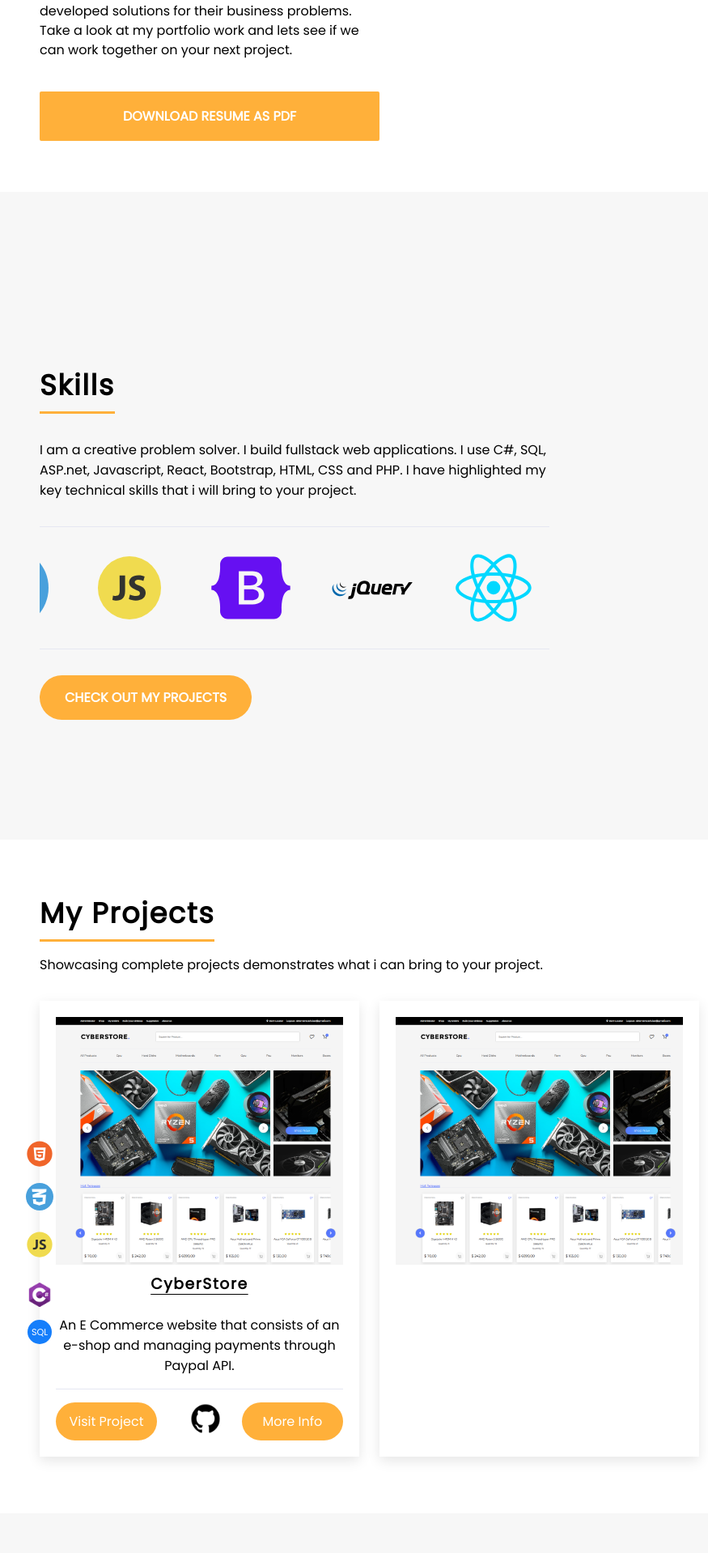
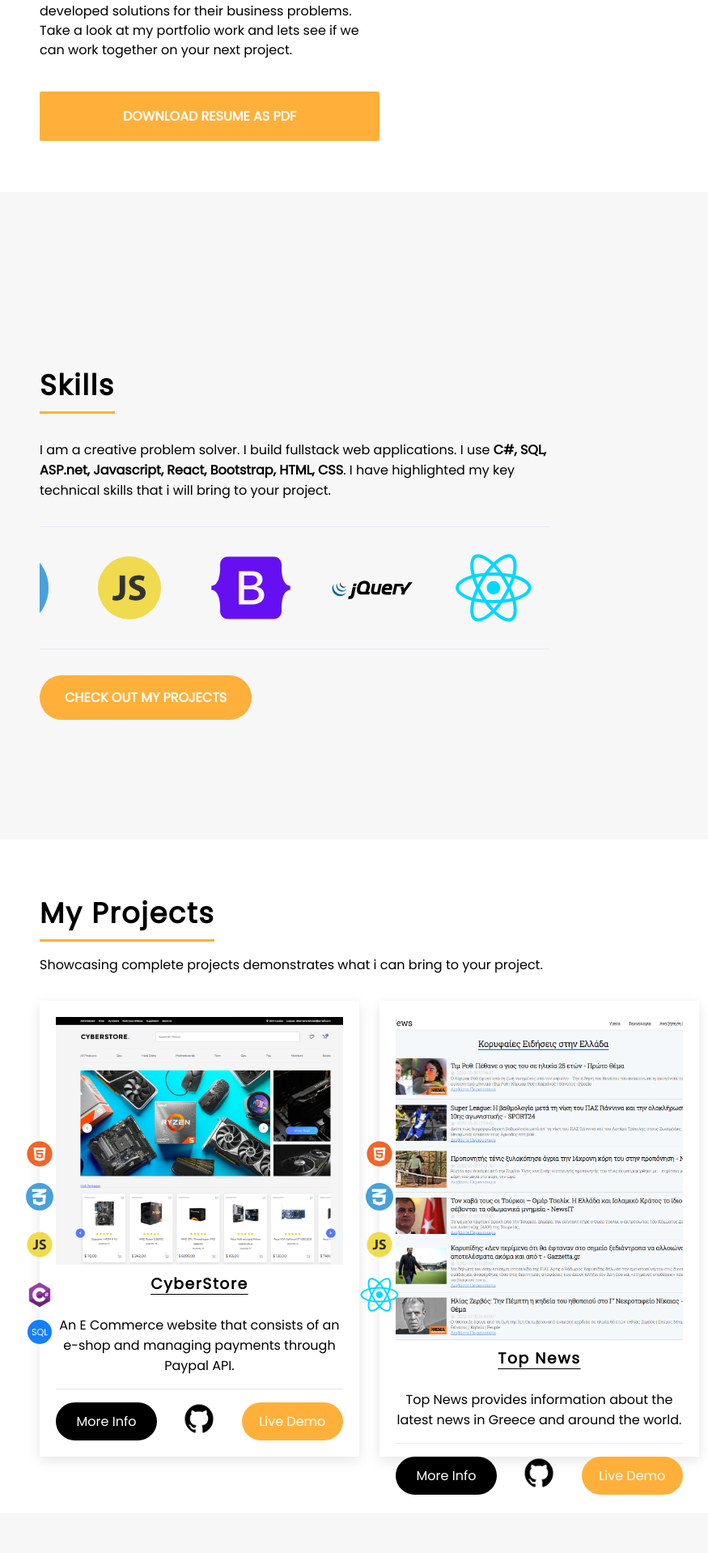
Before and after one commit to zeromaxx/PersonalPortfolio, a PHP site: page / in a window 1280 px wide. Shown: the part 1682-3600 px from the top of the page at 81% size, without its empty margins (286-1161 px from the left). Run offline with PHP 8.4, Linux system fonts and the light colour scheme; some libraries are stand-ins or nearby versions.

Commit message:
added project 2

```diff
--- a/index.css
+++ b/index.css
@@ -396,6 +411,7 @@ body {
 .projects-container img {
   width: 100%;
   object-fit: cover;
+  max-height: 25rem;
 }
 
 .projects-container h3 {
@@ -414,7 +430,10 @@ body {
 .git-link {
   width: 40px !important;
   cursor: pointer;
-  margin-left: 1rem;
+}
+.git-link:hover {
+  filter: invert(76%) sepia(53%) saturate(1564%) hue-rotate(330deg)
+    brightness(106%) contrast(101%);
 }
 
 .demo-link {
@@ -427,9 +446,52 @@ body {
   min-width: 125px;
   transition: all linear 0.3s;
 }
+.demo-link:hover {
+  background-color: black;
+}
+.more-info-link {
+  text-decoration: none;
+  background-color: #ffb03a;
+  color: white;
+  padding: 11px 16px;
+  border-radius: 2em;
+  border: none;
+  min-width: 125px;
+  transition: all linear 0.3s;
+  cursor: pointer;
+  background-color: black;
+  transition: all linear 0.3s;
+}
+.more-info-link:hover {
+  background-color: #ffb03a;
+}
 
-.demo-link:hover {
-  background: #ffba3a;
+.tooltip {
+  position: relative;
+  display: inline-block;
+}
+
+.tooltip .tooltiptext {
+  visibility: hidden;
+  width: 120px;
+  background-color: white;
+  color: black;
+  text-align: center;
+  padding: 5px 0;
+  border-radius: 6px;
+  position: absolute;
+  z-index: 1;
+  top: 125%;
+  left: 50%;
+  margin-left: -60px;
+  opacity: 0;
+  transition: opacity 0.3s;
+  box-shadow: 0 5px 15px rgba(0, 0, 0, 0.1);
+}
+
+.tooltip:hover .tooltiptext {
+  visibility: visible;
+  opacity: 1;
 }
 
 .project-links-container {
--- a/index.html
+++ b/index.html
@@ -17,11 +17,11 @@
 <body>
     <div class="sidebar">
         <ul>
-            <li><a class="links" href="#home">HOME</a></li>
-            <li><a class="links" href="#about">ABOUT ME</a></li>
-            <li><a class="links" href="#skills">SKILLS</a></li>
-            <li><a class="links" href="#projects">PROJECTS</a></li>
-            <li><a class="links" href="#contact">CONTACT</a></li>
+            <li class="list"><a class="links" href="#home">HOME</a></li>
+            <li class="list"><a class="links" href="#about">ABOUT ME</a></li>
+            <li class="list"><a class="links" href="#skills">SKILLS</a></li>
+            <li class="list"><a class="links" href="#projects">PROJECTS</a></li>
+            <li class="list"><a class="links" href="#contact">CONTACT</a></li>
         </ul>
         <div class="sidebar-footer">
             <p>&copy; Aristeidis Lamprinidis</p>
@@ -35,12 +35,12 @@
         </div>
     </div>
     <div class="wrapper">
-        <div id="home" class="main-img-wrapper scroll-active">
+        <section id="home" class="main-img-wrapper">
             <div class="main-img-text">
                 <img class="main-img" src="./Images/pc2.jpg" alt="">
                 <div class="main-img-content">
                     <p>HELLO, I'M</p>
-                    <h2>ARISTEIDIS</h2>
+                    <h2 style="color: #FFB03A">ARISTEIDIS</h2>
                     <h2 style="color: #FFB03A">LAMPRINIDIS</h2>
                     <div class="main-img-job-title">
                         <h3>Web Developer</h3>
@@ -48,9 +48,8 @@
                     <a class="links hire-me-btn" href="#contact">Hire Me</a>
                 </div>
             </div>
-        </div>
-
-        <div id="about" class="about-me-wrapper scroll-active">
+        </section>
+        <section id="about" class="about-me-wrapper">
             <h2>About Me</h2>
             <div class="about-me-wrapper-1">
                 <img class="avatar-img" src="./Images/face.jpg" alt="about-image">
@@ -75,13 +74,13 @@
                     next project.</p>
             </div>
             <a href="test.pdf" download="Aristeidis-Lamprinidis-Resume" class="download-btn">Download Resume as PDF</a>
-        </div>
-        <section class="grey-section">
-            <div id="skills" class="skills-wrapper scroll-active">
+        </section>
+        <section id="skills" class="grey-section">
+            <div class="skills-wrapper scroll-active">
                 <div class="skills-desc">
                     <h2>Skills</h2>
-                    <p>I am a creative problem solver. I build fullstack web applications. I use C#, SQL, ASP.net,
-                        Javascript, React, Bootstrap, HTML, CSS and PHP. I have highlighted my key technical skills that
+                    <p>I am a creative problem solver. I build fullstack web applications. I use <b>C#, SQL, ASP.net,
+                            Javascript, React, Bootstrap, HTML, CSS</b>. I have highlighted my key technical skills that
                         i will bring to your project.</p>
                 </div>
                 <div class="skills-slideshow slider">
@@ -98,7 +97,7 @@
                 <a href="#projects" class="cta-btn links">Check Out My Projects</a>
             </div>
         </section>
-        <div id="projects" class="projects-wrapper scroll-active">
+        <section id="projects" class="projects-wrapper">
             <h2>My Projects</h2>
             <p style="margin-top: 1rem;">Showcasing complete projects demonstrates what i can bring to your project.</p>
             <div class="projects-container">
@@ -108,11 +107,16 @@
                     <p>An E Commerce website that consists of an e-shop
                         and managing payments through Paypal API.</p>
                     <div class="project-links-container">
-                        <a class="demo-link" href="">Visit Project</a>
+                        <a class="more-info-link modal-btn">More Info</a>
+                        <div class="tooltip">
+                            <a href="https://github.com/zeromaxx/Cyberstore" target="_blank"><img class="git-link"
+                                    src="./Images/git-black.png" alt="github-img"></a>
+                            <span class="tooltiptext">
+                                <h5>View Source Code</h5>
+                            </span>
+                        </div>
+                        <a class="demo-link" href="">Live Demo</a>
 
-                        <a href="https://github.com/zeromaxx/Cyberstore" target="_blank"><img class="git-link"
-                                src="./Images/git-black.png" alt="github-img"></a>
-                        <a style="cursor: pointer;" class="demo-link modal-btn">More Info</a>
                     </div>
                     <img class="project-tech" style="width: 40px;" src="./Images/html.svg" alt="html-icon">
                     <img class="project-tech-1" src="./Images/css.svg" alt="css-icon">
@@ -120,8 +124,26 @@
                     <img class="project-tech-3" src="./Images/c.png" alt="c-icon">
                     <span class="sql-icon project-tech-4">SQL</span>
                 </div>
-                <div>
-                    <img src="./Images/project-img.png" alt="">
+                <div class="project-1">
+                    <img height="100%" src="./Images/localhost_3000_.png" alt="project-img">
+                    <h3>Top News</h3>
+                    <p>Top News provides information about the latest news in Greece and around the world.</p>
+                    <div class="project-links-container">
+                        <a class="more-info-link modal-btn-2">More Info</a>
+                        <div class="tooltip">
+                            <a href="https://github.com/zeromaxx/Cyberstore" target="_blank"><img class="git-link"
+                                    src="./Images/git-black.png" alt="github-img"></a>
+                            <span class="tooltiptext">
+                                <h5>View Source Code</h5>
+                            </span>
+                        </div>
+                        <a class="demo-link" href="">Live Demo</a>
+
+                    </div>
+                    <img class="project-tech" style="width: 40px;" src="./Images/html.svg" alt="html-icon">
+                    <img class="project-tech-1" src="./Images/css.svg" alt="css-icon">
+                    <img class="project-tech-2" src="./Images/js.svg" alt="js-icon">
+                    <img width="10px" class="project-tech-3" src="./Images/react.svg" alt="c-icon">
                 </div>
             </div>
             <div class="modal-overlay">
@@ -159,17 +181,23 @@
                                 <span class="dot" onclick="currentSlide(4)"></span>
                                 <span class="dot" onclick="currentSlide(5)"></span>
                             </div>
+                            <a class="prev" onclick="plusSlides(-1)">&#10094;</a>
+                            <a class="next" onclick="plusSlides(1)">&#10095;</a>
                         </div>
-
-
-
-
                         <div class="project-info">
                             <h1>CyberStore</h1>
-                            <p style="margin-top: 1rem;">This project was build during the time i was attending Bootcamp. The team consisted of me and four other people. I was in charge for the front end.</p>
-                            <p>Our app provides a fully functional <b>login system</b> and implements two <b>roles</b>. The roles of <b>admin</b> and <b>customer</b>. We have the
-                            option to <b>favourite products</b> , add them to <b>cart</b> and <b>pay</b> for them. Once we complete an order we have the option to view previous <b>order details</b> and the payment that was used.</p>
-                            <p>Cyberstore is built with ASP.NET MVC, C# and SQL. The front end was built with HTML CSS and Javascript. The database was built with SQL Server. Please visit the site and try it out.</p>
+                            <p style="margin-top: 1rem;">This project was build during the time i was attending
+                                Bootcamp. The team consisted of me and four other developers. I was in charge for the
+                                front
+                                end.</p>
+                            <p>Our app provides a fully functional <b>login system</b> and implements two <b>roles</b>.
+                                The roles of <b>admin</b> and <b>customer</b>. We have the
+                                option to <b>favourite products</b> , add them to <b>cart</b> and <b>pay</b> for them.
+                                Once we complete an order we have the option to view previous <b>order details</b> and
+                                the payment that was used.</p>
+                            <p>Cyberstore is built with ASP.NET MVC, C# and SQL. The front end was built with HTML CSS
+                                and Javascript. The database was built with SQL Server. Please visit the site and try it
+                                out.</p>
                             <h3>Technologies:</h3>
                             <p>C#, SQL, ASP.Net MVC, HTML, CSS, Javascript</p>
 
@@ -178,9 +206,44 @@
                     </div>
                 </div>
             </div>
-        </div>
-        <section class="grey-section-1">
-            <div id="contact" class="contact-wrapper scroll-active">
+            <div class="modal-overlay-2">
+                <div class="modal-container">
+                    <div class="modal-container-1">
+                        <div style="margin-right: 2rem;" class="slideshow-container">
+                            <div class="mySlides-1 fade">
+                                <img style="max-height:20rem;object-fit: contain;" width="100%" src="./Images/topNews.png">
+                                <div class="text">Home</div>
+                            </div>
+
+                            <div class="mySlides-1 fade">
+                                <img style="max-height:20rem;object-fit: contain;" width="100%" src="./Images/search.png">
+                                <div class="text">Search</div>
+                            </div>
+
+                            <div style="text-align: center;margin-top: 0.5rem;">
+                                <span class="dot-1" onclick="currentSlide1(1)"></span>
+                                <span class="dot-1" onclick="currentSlide1(2)"></span>
+                            </div>
+                            <a class="prev" onclick="plusSlides1(-1)">&#10094;</a>
+                            <a class="next" onclick="plusSlides1(1)">&#10095;</a>
+                        </div>
+                        <div class="project-info">
+                            <h1>Top News</h1>
+                            <p style="margin-top: 1rem;">
+                                Top News is a website for retrieving the latest news in Greece and around the world. The project's purpose was to test my overall knowledge in React and API.
+                            </p>
+                            <p>The data is being obtained from <b><a href="https://newsapi.org/" style="color: black;" target="_blank">https://newsapi.org</a></b>. Apart from showing the <b>news</b>, we have the option to <b>filter</b> out those we are not interested in. Finally our website with the help of the API provides a fully functional <b>search system</b>, for searching international news. Please visit the site and try it out.</p>
+                            <h3>Technologies:</h3>
+                            <p>React, HTML, CSS, Javascript</p>
+
+                        </div>
+                        <button class="close-btn-2">&times;</button>
+                    </div>
+                </div>
+            </div>
+        </section>
+        <section id="contact" class="grey-section-1">
+            <div class="contact-wrapper">
                 <h2>CONTACT</h2>
 
                 <h3>LET'S KEEP IN TOUCH</h3>
--- a/index.js
+++ b/index.js
@@ -31,15 +31,8 @@ hireBtn.addEventListener("click", (e) => {
 
 sidebar.addEventListener("click", function (e) {
   e.preventDefault();
-
   const clicked = e.target.closest(".links");
-  if (!clicked) return;
-  scrollLinks.forEach((c) => c.classList.remove("active-link"));
   const id = clicked.getAttribute("href").slice(1);
-
-  if (clicked) {
-    clicked.classList.add("active-link");
-  }
   const element = document.getElementById(id);
   let position = element.offsetTop;
 
@@ -53,19 +46,29 @@ menuIcon.addEventListener("click", () => {
   sidebar.classList.toggle("toggleSidebar");
 });
 
-// Modal
+// Modal 1
 
 const modal_overlay = document.querySelector(".modal-overlay");
 const btn = document.querySelector(".modal-btn");
 const closebtn = document.querySelector(".close-btn");
-btn.addEventListener("click", function (e) {
+btn.addEventListener("click", function () {
   modal_overlay.classList.toggle("open-modal");
 });
 closebtn.addEventListener("click", function () {
   modal_overlay.classList.remove("open-modal");
 });
 
-// slideshow
+// Modal 2
+const modal_overlay2 = document.querySelector(".modal-overlay-2");
+const btn2 = document.querySelector(".modal-btn-2");
+const closebtn2 = document.querySelector(".close-btn-2");
+btn2.addEventListener("click", function () {
+  modal_overlay2.classList.toggle("open-modal");
+});
+closebtn2.addEventListener("click", function () {
+  modal_overlay2.classList.remove("open-modal");
+});
+// slideshow 1
 
 let slideIndex = 1;
 showSlides(slideIndex);
@@ -92,8 +95,68 @@ function showSlides(n) {
     slides[i].style.display = "none";
   }
   for (i = 0; i < dots.length; i++) {
-    dots[i].className = dots[i].className.replace(" active", "");
+    dots[i].className = dots[i].className.replace(" activeDot", "");
   }
   slides[slideIndex - 1].style.display = "block";
-  dots[slideIndex - 1].className += " active";
+  dots[slideIndex - 1].className += " activeDot";
 }
+// slideshow 2
+
+let slideIndex1 = 1;
+showSlides1(slideIndex1);
+
+function plusSlides1(n) {
+  showSlides1((slideIndex1 += n));
+}
+
+function currentSlide1(n) {
+  showSlides1((slideIndex1 = n));
+}
+
+function showSlides1(n) {
+  let i;
+  let slides = document.getElementsByClassName("mySlides-1");
+  let dots = document.getElementsByClassName("dot-1");
+  if (n > slides.length) {
+    slideIndex1 = 1;
+  }
+  if (n < 1) {
+    slideIndex1 = slides.length;
+  }
+  for (i = 0; i < slides.length; i++) {
+    slides[i].style.display = "none";
+  }
+  for (i = 0; i < dots.length; i++) {
+    dots[i].className = dots[i].className.replace(" activeDot", "");
+  }
+  slides[slideIndex1 - 1].style.display = "block";
+  dots[slideIndex1 - 1].className += " activeDot";
+}
+
+
+let section = document.querySelectorAll("section");
+let lists = document.querySelectorAll(".list");
+function activeLink(li) {
+  lists.forEach((item) => item.classList.remove("active"));
+  li.classList.add("active");
+}
+lists.forEach((item) =>
+  item.addEventListener("click", function () {
+    activeLink(this);
+  })
+);
+
+// Add active class on Scroll
+window.onscroll = () => {
+  section.forEach((sec) => {
+    let top = window.scrollY;
+    let offset = sec.offsetTop;
+    let height = sec.offsetHeight;
+    let id = sec.getAttribute("id");
+
+    if (top >= offset && top < offset + height) {
+      const target = document.querySelector(`[href='#${id}']`).parentElement;
+      activeLink(target);
+    }
+  });
+};
```
Also changed, not shown: other parts of index.css (+52 -13 lines), Images/localhost_3000_.png (added), Images/main-img.jpg (deleted), Images/pc.png (deleted), Images/search.png (added), Images/searchtop.png (added), Images/topNews.png (added). Lines whose indentation alone changed are shown as unchanged.
